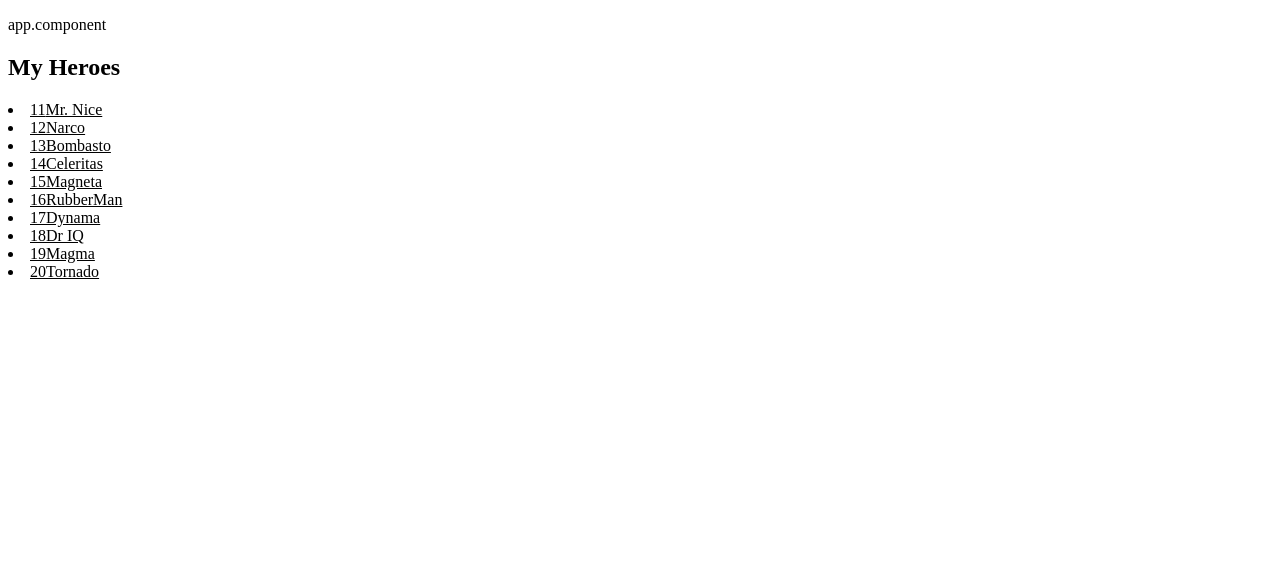
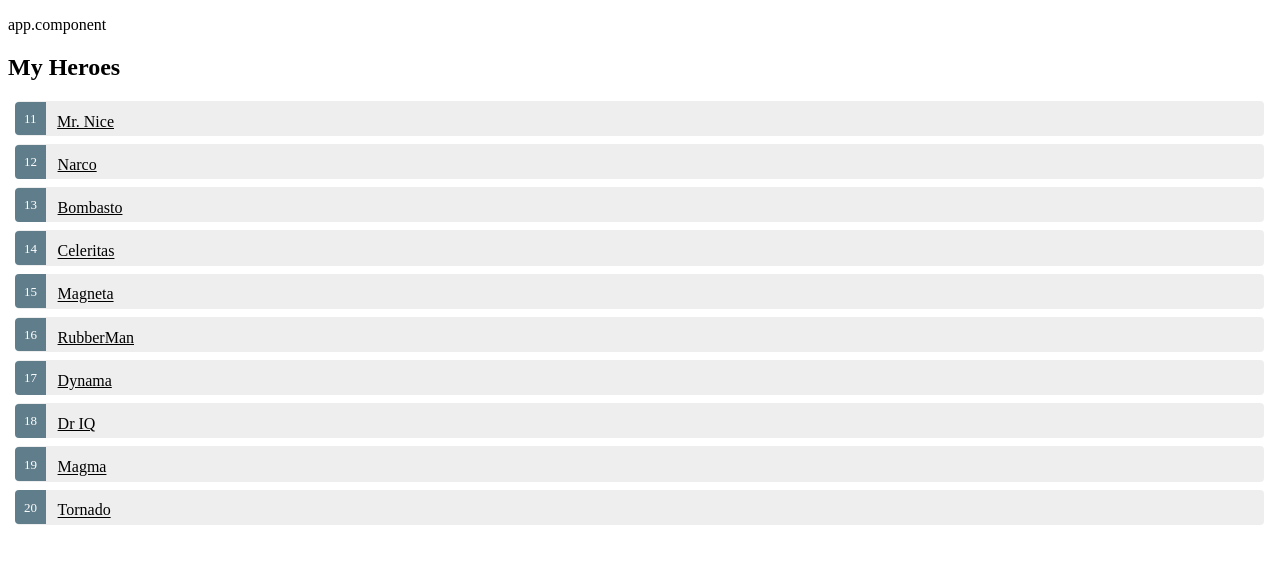
Before and after one commit to hotan486/shim, an Angular app: page / in a window 1280 px wide. Shown: the top 564 px of the page. Built offline with nearby package versions, Linux system fonts and the light colour scheme.

Commit message:
4장 click이벤트 및 ngIf 사용하여 detail 영역 보이기

```diff
--- a/src/app/heroes/heroes.component.html
+++ b/src/app/heroes/heroes.component.html
@@ -1,14 +1,19 @@
 <h2>My Heroes</h2>
 <u class="heroes">
-  <li *ngFor="let hero of heroes">
+  <li *ngFor="let hero of heroes" (click)="onSelect(hero)">
     <span class="badge">{{hero.id}}</span>{{hero.name}}
   </li>
 </u>
 
-<!--
-<div>
-  <label>name:
-    <input [(ngModel)]="hero.name" placeholder="name">
-  </label>
+
+<div *ngIf="selectedHero">
+  <h2>{{selectedHero.name | uppercase}}</h2>
+  <div>
+    <span>id: </span>{{selectedHero.id}}
+  </div>
+  <div>
+    <label>name:
+      <input [(ngModel)]="selectedHero.name" placeholder="name">
+    </label>
+  </div>
 </div>
--->
--- a/src/app/heroes/heroes.component.scss
+++ b/src/app/heroes/heroes.component.scss
@@ -0,0 +1,48 @@
+/* HeroesComponent's private CSS styles */
+.selected {
+  background-color: #CFD8DC !important;
+  color: white;
+}
+.heroes {
+  margin: 0 0 2em 0;
+  list-style-type: none;
+  padding: 0;
+  width: 15em;
+}
+.heroes li {
+  cursor: pointer;
+  position: relative;
+  left: 0;
+  background-color: #EEE;
+  margin: .5em;
+  padding: .3em 0;
+  height: 1.6em;
+  border-radius: 4px;
+}
+.heroes li.selected:hover {
+  background-color: #BBD8DC !important;
+  color: white;
+}
+.heroes li:hover {
+  color: #607D8B;
+  background-color: #DDD;
+  left: .1em;
+}
+.heroes .text {
+  position: relative;
+  top: -3px;
+}
+.heroes .badge {
+  display: inline-block;
+  font-size: small;
+  color: white;
+  padding: 0.8em 0.7em 0 0.7em;
+  background-color: #607D8B;
+  line-height: 1em;
+  position: relative;
+  left: -1px;
+  top: -4px;
+  height: 1.8em;
+  margin-right: .8em;
+  border-radius: 4px 0 0 4px;
+}
--- a/src/app/heroes/heroes.component.ts
+++ b/src/app/heroes/heroes.component.ts
@@ -16,6 +16,7 @@
   // hero = new Hero();
 
   heroes = HEROES;
+  selectedHero: Hero;
 
   constructor() {
     // this.hero.id = 1;
@@ -25,4 +26,8 @@
   ngOnInit() {
   }
 
+  onSelect(hero: Hero) {
+    console.log(hero);
+    this.selectedHero = hero;
+  }
 }
```
